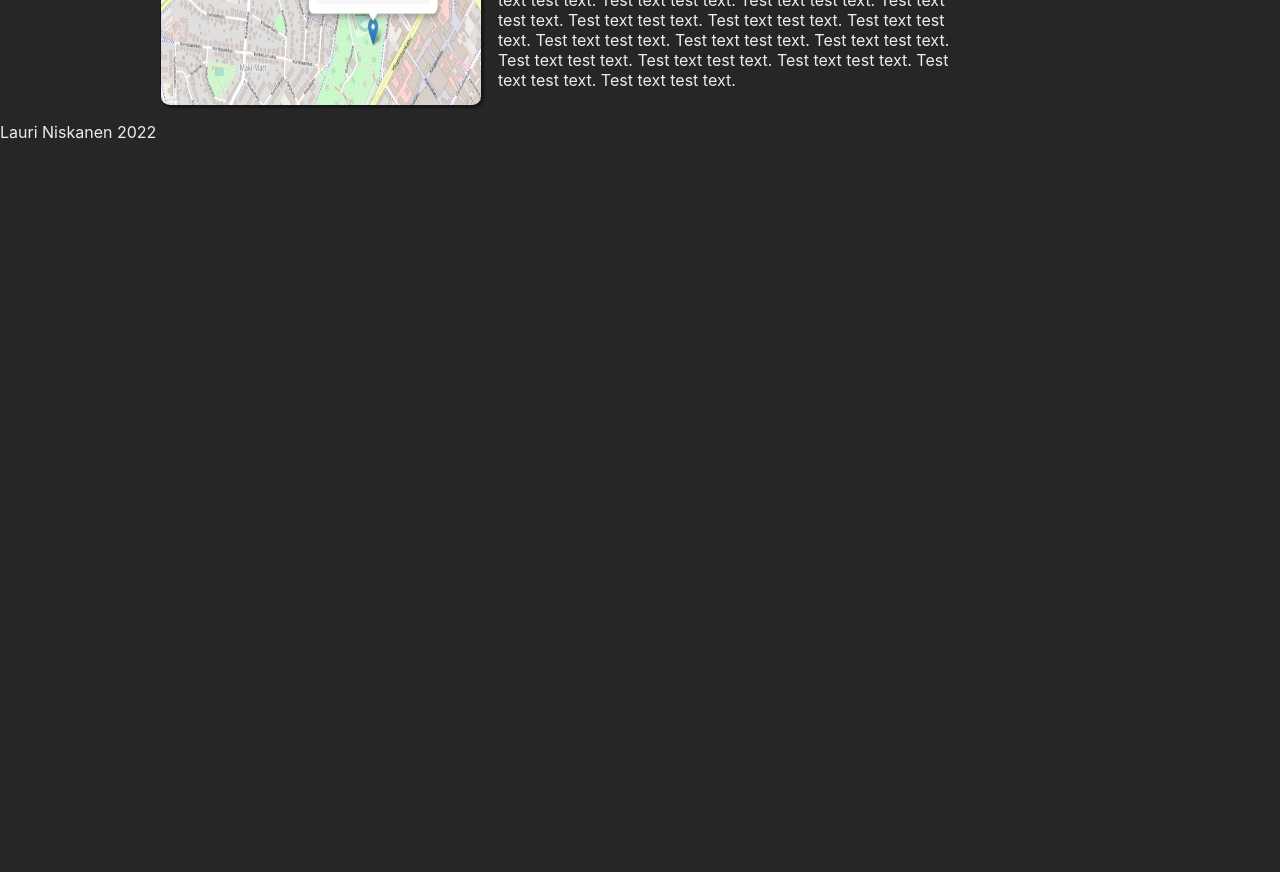
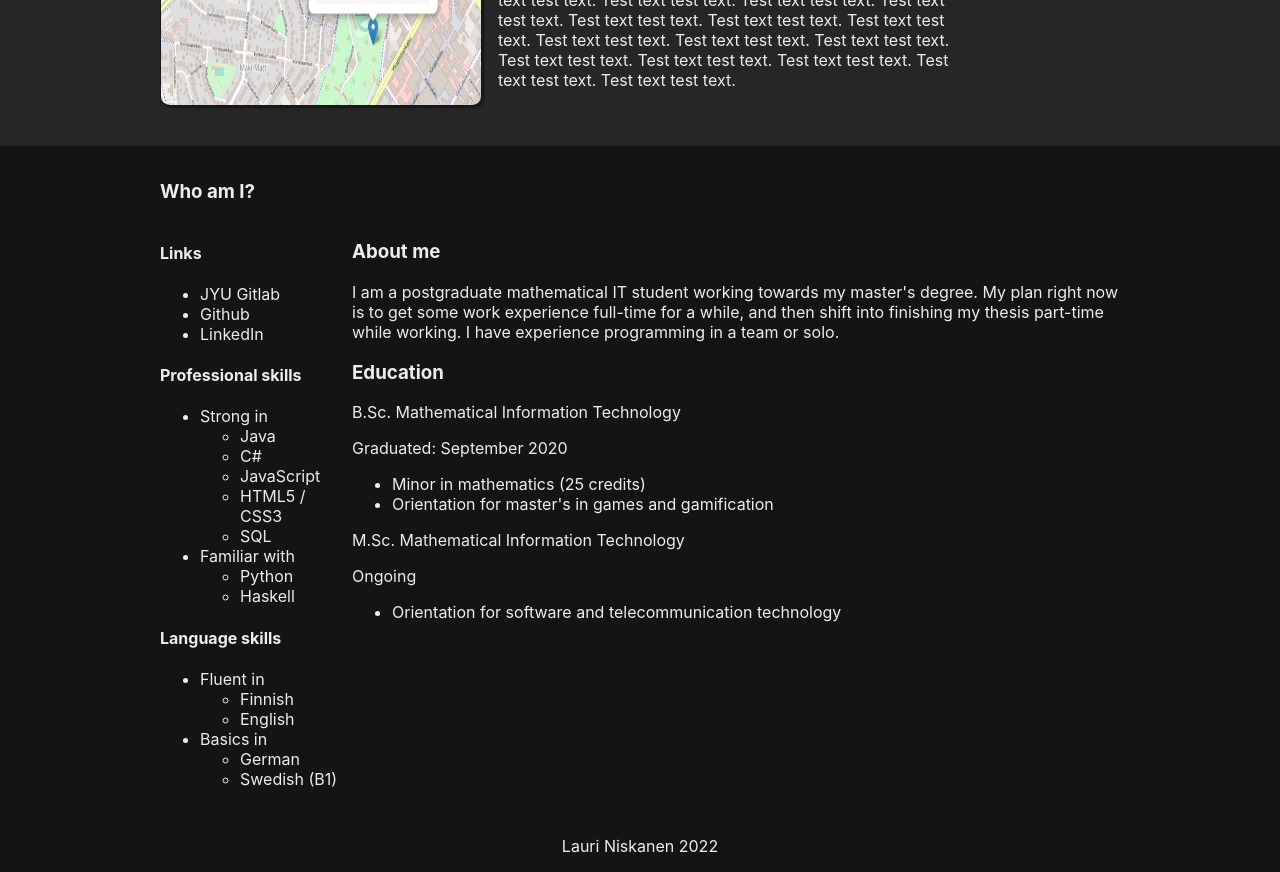
Before and after one commit to KOPFJE/kopf-portfolio-site, a React (Create React App) app: page / in a window 1280 px wide. Shown: the part 2420-3292 px from the top of the page. Before the commit the page ends 2578 px from the top, so only its background shows below. Built offline with nearby package versions, Linux system fonts and the light colour scheme.

Commit message:
Added infopanel (added with dummy info CMS is integrated).

```diff
--- a/src/components/Content.js
+++ b/src/components/Content.js
@@ -2,11 +2,13 @@ import  PortfolioPost from './PortfolioPost';
 
 function Content(props) {
     return(
-        <div id="maincontent">
-            <div class="maincontainer">
-                    {[...Array(5)].map((x, i) =>
+        <div id="contentbg">
+            <div id="maincontent">
+                <div class="maincontainer">
+                        {[...Array(5)].map((x, i) =>
                             <PortfolioPost key={i} side={ i % 2 === 0 ? "imgleft" : "imgright" } />
-                    )}
+                        )}
+                </div>
             </div>
         </div>
     );
--- a/src/components/Footer.js
+++ b/src/components/Footer.js
@@ -1,6 +1,6 @@
 function Footer(props) {
     return(
-        <footer>
+        <footer id="mainfooter">
             <p>Lauri Niskanen 2022</p>
         </footer>
     );
--- /dev/null
+++ b/src/components/Info.js
@@ -0,0 +1,80 @@
+function Info(props) {
+    return(
+        <div id="infocontent">
+            <h3>Who am I?</h3>
+            <div id="infocontainer" class="maincontainer">
+                <div id="sideinfo">
+                    <h4>Links</h4>
+                    <ul>
+                        <li>JYU Gitlab</li>
+                        <li>Github</li>
+                        <li>LinkedIn</li>
+                    </ul>
+                    <h4>Professional skills</h4>
+                    <ul>
+                        <li>Strong in</li>
+                        <ul>
+                            <li>Java</li>
+                            <li>C#</li>
+                            <li>JavaScript</li>
+                            <li>HTML5 / CSS3</li>
+                            <li>SQL</li>
+                        </ul>
+                        <li>Familiar with</li>
+                        <ul>
+                            <li>Python</li>
+                            <li>Haskell</li>
+                        </ul>
+                    </ul>
+                    <h4>Language skills</h4>
+                    <ul>
+                        <li>Fluent in</li>
+                        <ul>
+                            <li>Finnish</li>
+                            <li>English</li>
+                        </ul>
+                        <li>Basics in</li>
+                        <ul>
+                            <li>German</li>
+                            <li>Swedish (B1)</li>
+                        </ul>
+                    </ul>
+                </div>
+                <div id="aboutme">
+                    <h3>About me</h3>
+                    <p>
+                        I am a postgraduate mathematical IT student working towards my master's degree. My plan right now is to get some work experience full-time for a while, and
+                        then shift into finishing my thesis part-time while working. I have experience programming in a team or solo.
+                    </p>
+                    <h3>Education</h3>
+                    <div class="educationCard">
+                        <div>
+                            <header>
+                                <p>B.Sc. Mathematical Information Technology</p>
+                                <p>Graduated: September 2020</p>
+                            </header>
+                            <content>
+                                <ul>
+                                    <li>Minor in mathematics (25 credits)</li>
+                                    <li>Orientation for master's in games and gamification</li>
+                                </ul>
+                            </content>
+                        </div>
+                    </div>
+                    <div>
+                    <header>
+                            <p>M.Sc. Mathematical Information Technology</p>
+                            <p>Ongoing</p>
+                        </header>
+                        <content>
+                            <ul>
+                                <li>Orientation for software and telecommunication technology</li>
+                            </ul>
+                        </content>
+                    </div>
+                </div>
+            </div>
+        </div>
+    );
+}
+export default Info;
--- a/src/components/Mainpage.js
+++ b/src/components/Mainpage.js
@@ -1,12 +1,14 @@
 import Header from './Header';
 import Footer from './Footer';
 import Content from './Content';
+import Info from './Info';
 
 function Mainpage() {
     return (
         <div>
             <Header />
             <Content />
+            <Info />
             <Footer />
         </div>
     );
--- a/src/index.css
+++ b/src/index.css
@@ -3,15 +3,8 @@ body {
   font-family: -apple-system, BlinkMacSystemFont, 'Roboto', 'Segoe UI', 'Oxygen', 'Ubuntu', 'Cantarell', 'Fira Sans', 'Droid Sans', 'Helvetica Neue', sans-serif;
   -webkit-font-smoothing: antialiased;
   -moz-osx-font-smoothing: grayscale;
-  background: #262626;
+  background: #141414;
   color: #ededed;
-}
-
-#root {
-  background: url(/public/bg.png);
-  background-position: center 50px;
-  background-repeat: repeat-x;
-  min-height: 500px;
 }
 
 code {
@@ -23,22 +16,11 @@ code {
   padding-left: 15px;
   width: 100%;
   height: 75px;
-  background: rgb(20,20,20);
+  background: #141414;
   top: 0;
   text-align: left;
   position: fixed;
   z-index: 2;
-}
-
-.maincontainer {
-  text-align: left;
-}
-
-#maincontent {
-  width: 50%;
-  margin: auto;
-  padding-top: 80px;
-  text-align: center;
 }
 
 #portfoliolinks {
@@ -61,7 +43,6 @@ code {
   background-color:#67d07a;
 }
 
-
 #portfoliolinks a, #portfoliolinks a:visited {
   display: inline-block;
   width: 100%;
@@ -76,14 +57,15 @@ code {
   color:#262626;
 }
 
-
 .container {
   padding: 5px 0 0 0;
 }
+
 #logo {
   width: 200px;
   text-align: center;
 }
+
 #logo h1, #logo h1:visited {
   font-family: 'Coves Bold';
   font-size: 2em;
@@ -111,6 +93,25 @@ code {
 
 #logo a, #logo a:hover, #logo a:visited {
   text-decoration: none;
+}
+
+#contentbg {
+  background: url(/public/bg.png) #262626;
+  background-position: center 50px;
+  background-repeat: repeat-x;
+  min-height: 500px;
+  width: 100%;
+}
+
+.maincontainer {
+  text-align: left;
+}
+
+#maincontent {
+  width: 50%;
+  margin: auto;
+  padding-top: 80px;
+  padding-bottom: 40px;
 }
 
 .postheading {
@@ -200,6 +201,26 @@ code {
   content: '';
 }
 
+#infocontent {
+  padding: 15px;
+  width: 75%;
+  margin: auto;
+}
+
+#infocontainer {
+  display: flex;
+}
+#sideinfo {
+  width: 20%;
+}
+
+#aboutme {
+  width: 80%;
+}
+
+#mainfooter {
+  text-align: center;
+}
 /* Hamburger menu */
 #menu__toggle {
   opacity: 0;
```
